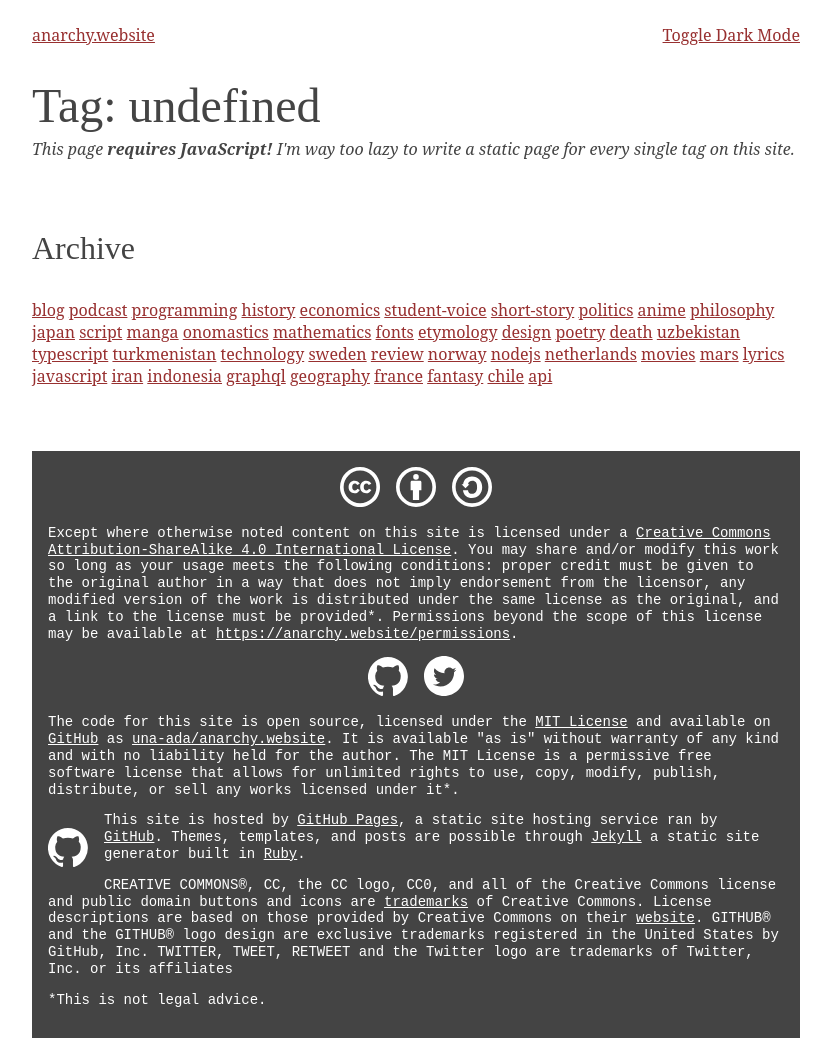
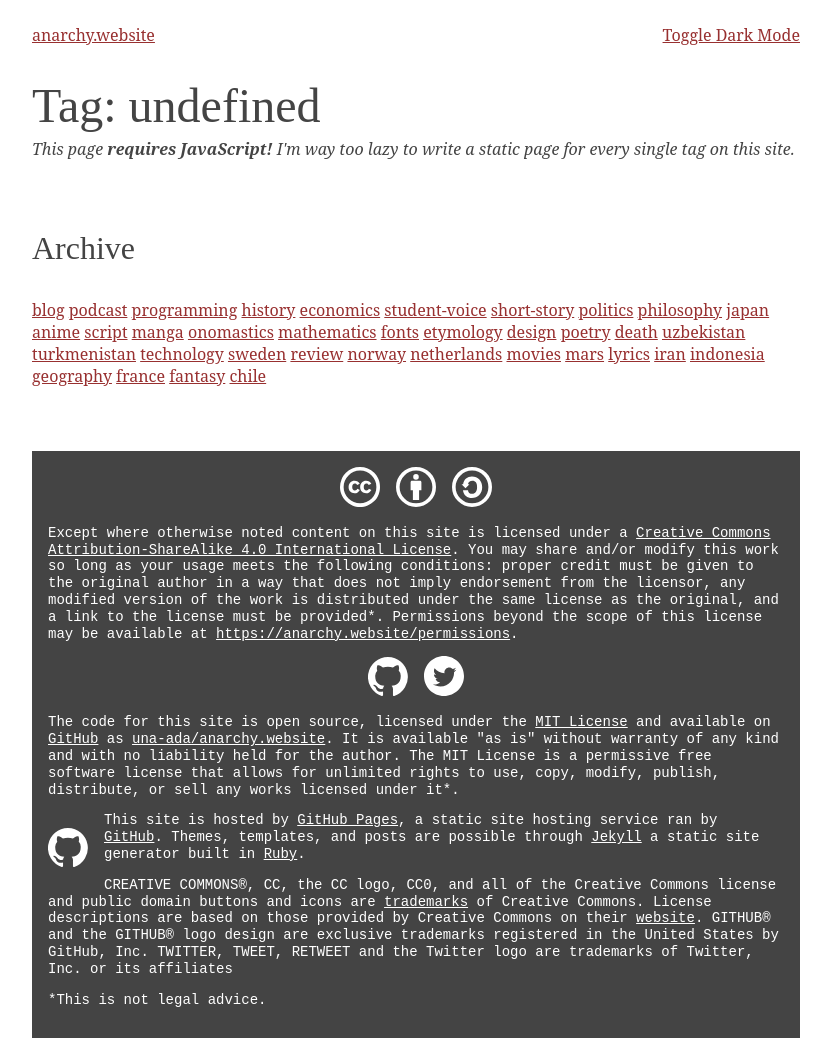
Before and after one commit to una-ada/anarchy.website, a Jekyll site: the page built from tag/index.md, in a window 1280 px wide. Shown: the whole page, without its empty margins (224-1055 px from the left). Built offline with Jekyll 4.4.1, drawn with Linux system fonts in a browser that asks for light colours; some web fonts are replaced.

```diff
--- a/_posts/2022-06-14-character-search.md
+++ b/_posts/2022-06-14-character-search.md
@@ -9,7 +9,7 @@
 series: aokan
 series_index: 1
 subtitle: Third-Party API Exploration
-tags: anime api blog graphql javascript nodejs programming typescript
+tags: blog programming
 title: Anime Character Search
 ---
 
```
Also changed, not shown: other parts of _posts/2022-06-14-character-search.md (+1 -0 lines).
